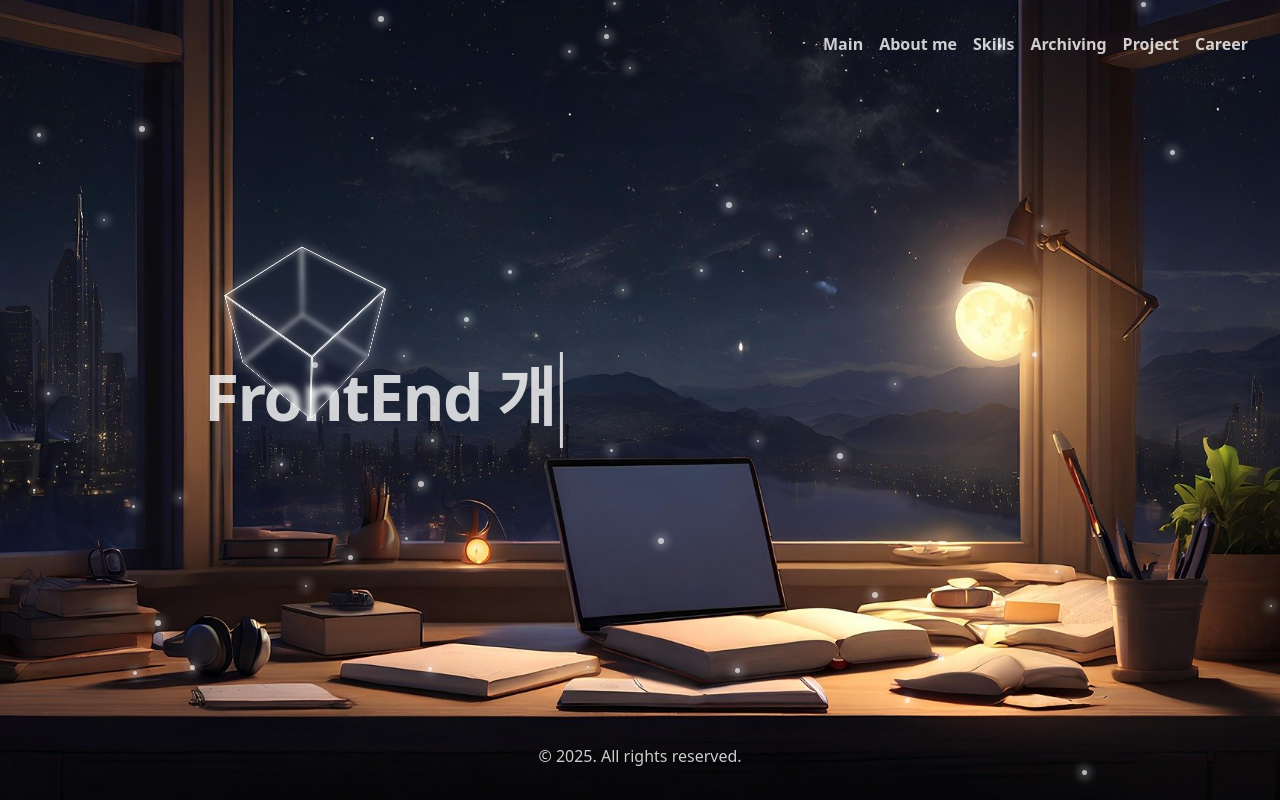
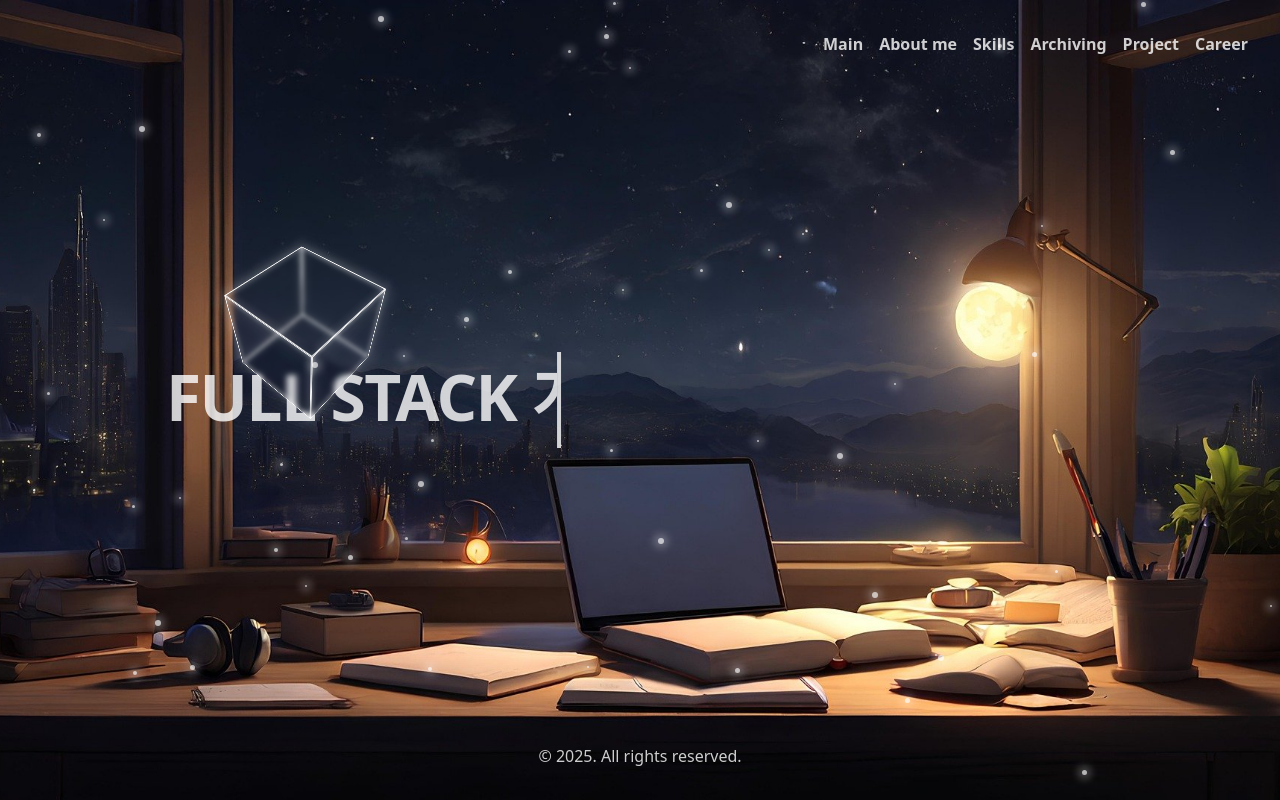
Before and after one commit to lugia574/lugia574.github.io, a React (Vite) app: page / in a window 1280 px wide. Built offline with nearby package versions, Linux system fonts and the light colour scheme; the HTML template or start-up script is replaced by a standard one.

Commit message:
style : 메인 문구 수정정

```diff
--- a/src/pages/Intro.tsx
+++ b/src/pages/Intro.tsx
@@ -7,7 +7,7 @@ import Square from '../components/effects/square';
 const Intro = () => {
   return (
     <IntroStyle>
-      <h1 className="typing">FrontEnd 개발자 이철욱입니다.</h1>
+      <h1 className="typing">FULL STACK 개발자 이철욱입니다.</h1>
       <Square />
       <TwinkleStar />
       <Star />
@@ -43,7 +43,7 @@ const IntroStyle = styled.div`
   }
 
   .typing::before {
-    content: 'FrontEnd 개발자 이철욱입니다.';
+    content: 'FULL STACK 개발자 이철욱입니다.';
     position: absolute;
     top: 0;
     left: 0;
@@ -55,8 +55,8 @@ const IntroStyle = styled.div`
     padding-top: 0.2em;
     white-space: nowrap;
     line-height: 1;
-    border-right: 3px solid ${({ theme }) => theme.color.white};
-    animation: typing 5s steps(25) infinite;
+    border-right: 4px solid ${({ theme }) => theme.color.white};
+    animation: typing 5s steps(12) infinite;
   }
 
   @keyframes typing {
```
